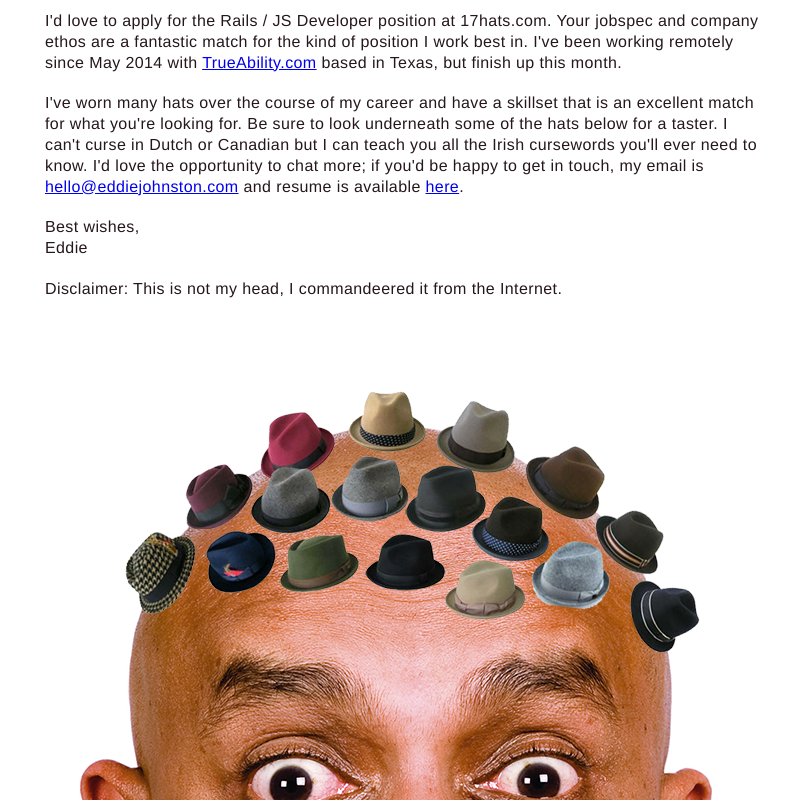
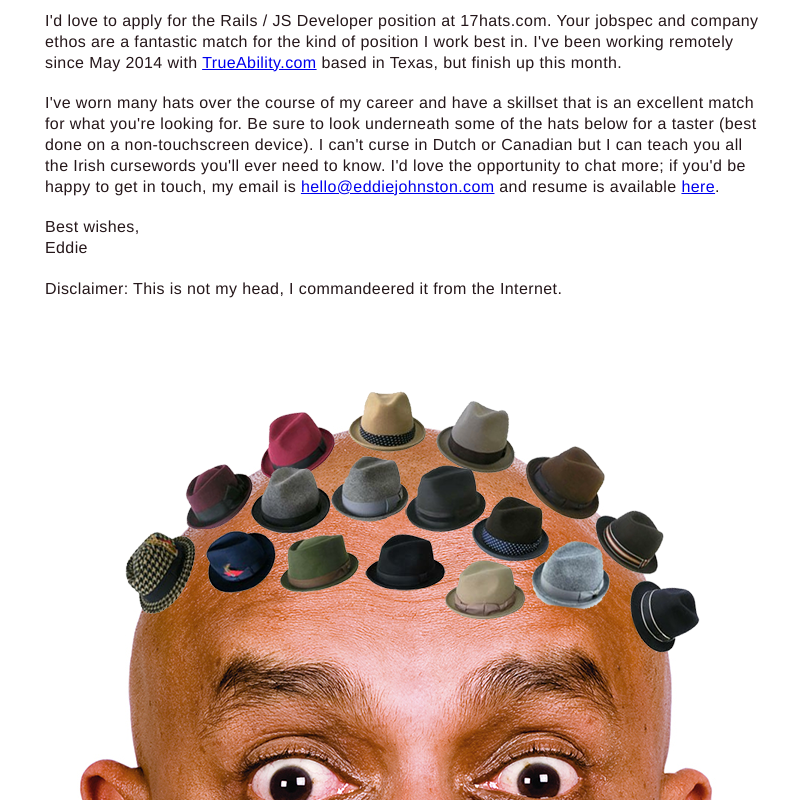
Before and after one commit to eddiej/hats, a plain HTML site: page index.html in a window 1280 px wide. Shown: the part 82-882 px from the top of the page, without its empty margins (235-1024 px from the left). Drawn offline with nearby package versions, Linux system fonts and the light colour scheme.

Commit message:
tweak style

```diff
--- a/index.html
+++ b/index.html
@@ -14,7 +14,7 @@
         Your jobspec and company ethos are a fantastic match for the kind of position I work best in. I've been working remotely since May 2014 with <a href='http://trueability.com'>TrueAbility.com</a> based in Texas, but finish up this month.
       </p>
       <p>
-        I've worn many hats over the course of my career and have a skillset that is an excellent match for what you're looking for. Be sure to look underneath some of the hats below for a taster. I can't curse in Dutch or Canadian but I can teach you all the Irish cursewords you'll ever need to know. I'd love the opportunity to chat more; if you'd be happy to get in touch, my email is <a href='mailto:hello@eddiejohnston.com' target='_blank'>hello@eddiejohnston.com</a> and resume is available <a href='https://drive.google.com/open?id=0BzkzsdF4K8_BZkhtSjJ5TURUdkk' target='_blank'>here<a/>.
+        I've worn many hats over the course of my career and have a skillset that is an excellent match for what you're looking for. Be sure to look underneath some of the hats below for a taster (best done on a non-touchscreen device). I can't curse in Dutch or Canadian but I can teach you all the Irish cursewords you'll ever need to know. I'd love the opportunity to chat more; if you'd be happy to get in touch, my email is <a href='mailto:hello@eddiejohnston.com' target='_blank'>hello@eddiejohnston.com</a> and resume is available <a href='https://drive.google.com/open?id=0BzkzsdF4K8_BZkhtSjJ5TURUdkk' target='_blank'>here<a/>.
       </p>
 
       <p>Best wishes,<br />Eddie</p>
```
